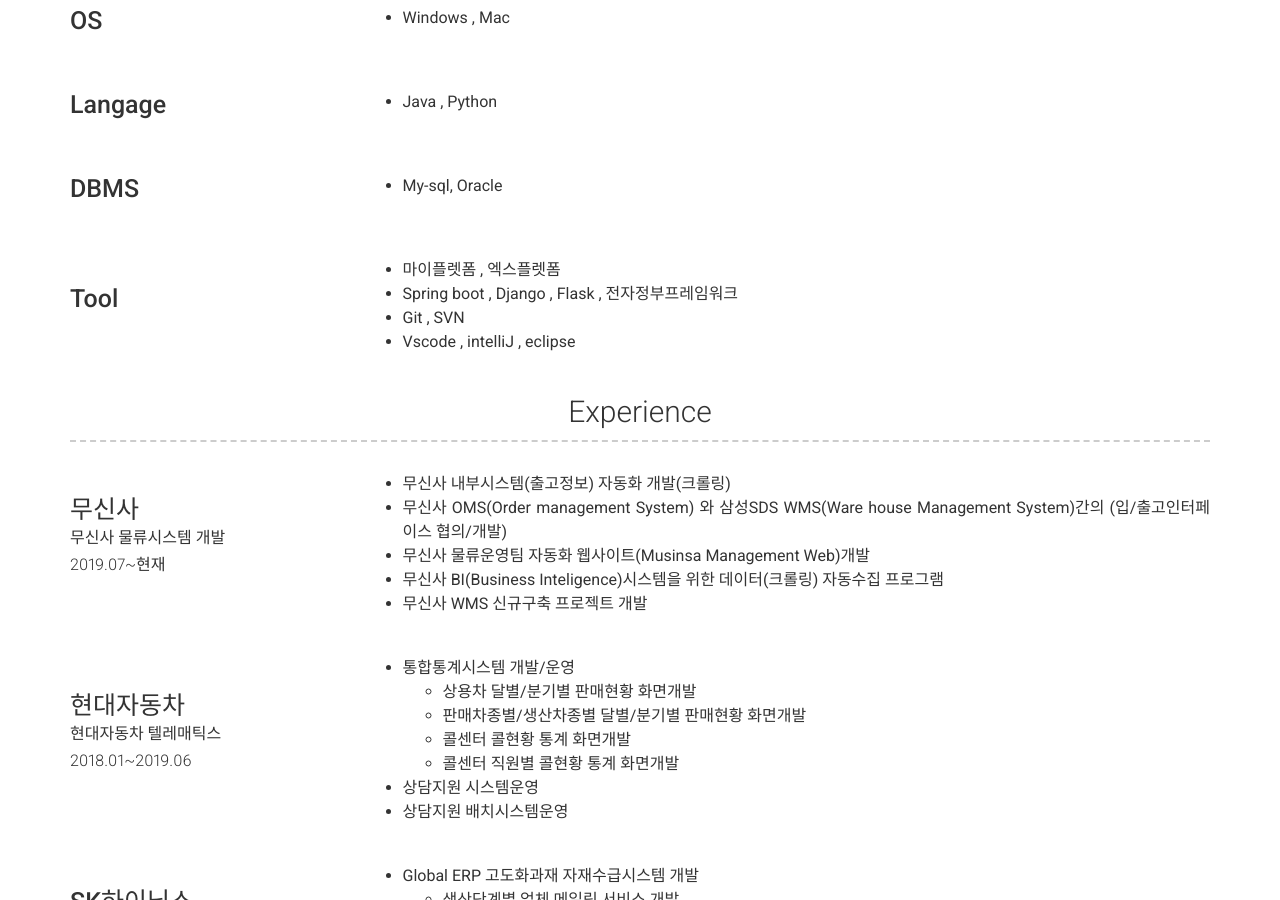
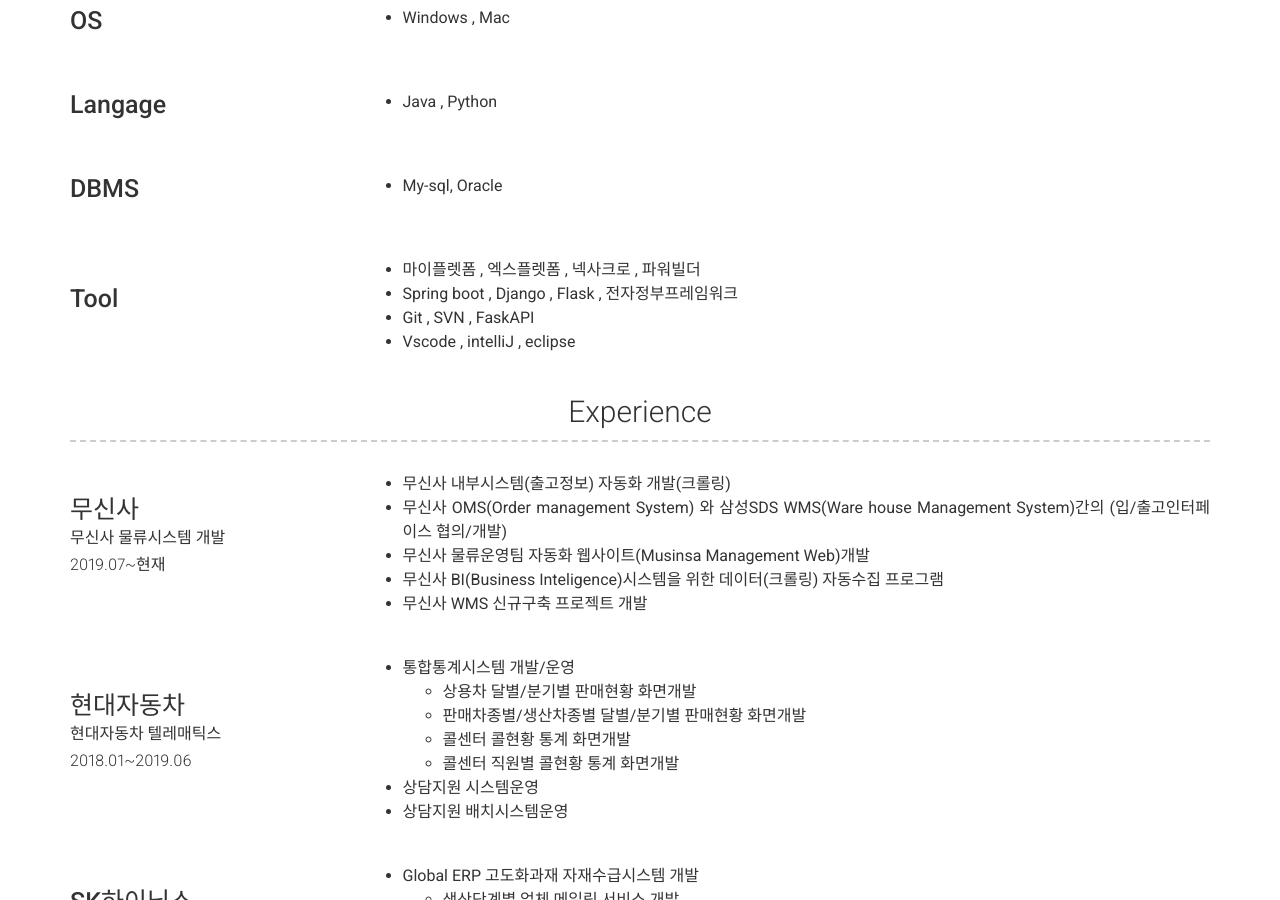
Before and after one commit to Sungjin79/Sungjin79.github.io, a Jekyll site: the page built from index.md, in a window 1280 px wide and 900 px high, scrolled down 562 px. Built offline with Jekyll 4.4.1, drawn with Linux system fonts in a browser that asks for light colours; nearby versions of some CDN libraries.

Commit message:
Update _config.yml

```diff
--- a/_config.yml
+++ b/_config.yml
@@ -81,9 +81,9 @@
       - layout: left
         title: Tool
         description: | # this will include new lines to allow paragraphs
-          - 마이플렛폼 , 엑스플렛폼
+          - 마이플렛폼 , 엑스플렛폼 , 넥사크로 , 파워빌더
           - Spring boot , Django , Flask , 전자정부프레임워크
-          - Git , SVN
+          - Git , SVN , FaskAPI
           - Vscode , intelliJ , eclipse
   - title: Experience
     layout: list
```
